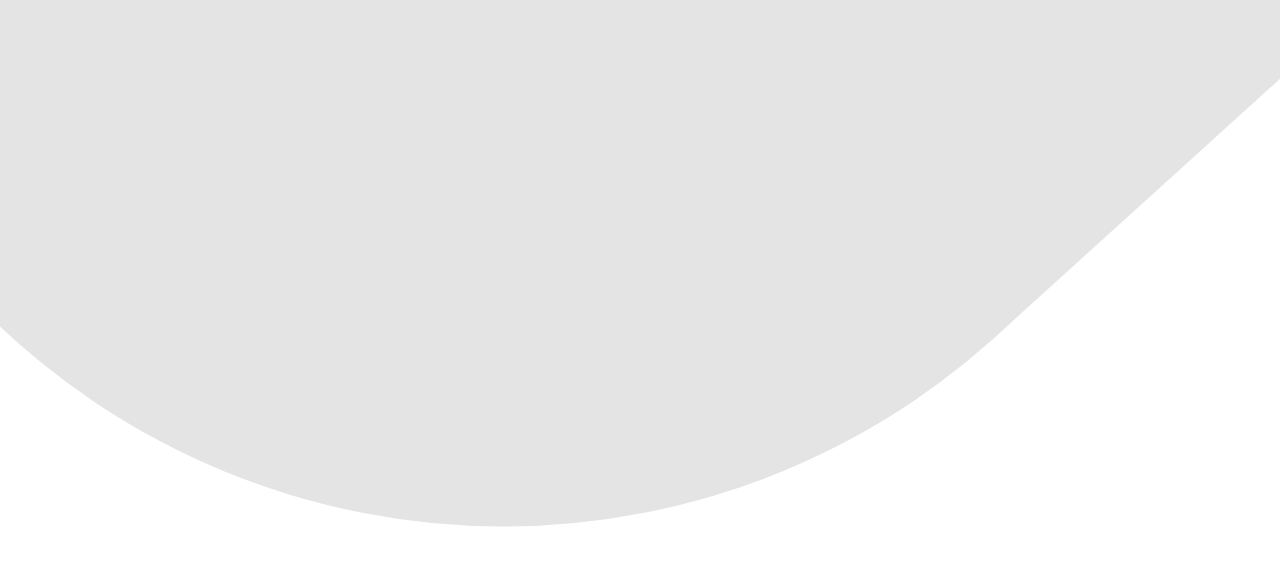
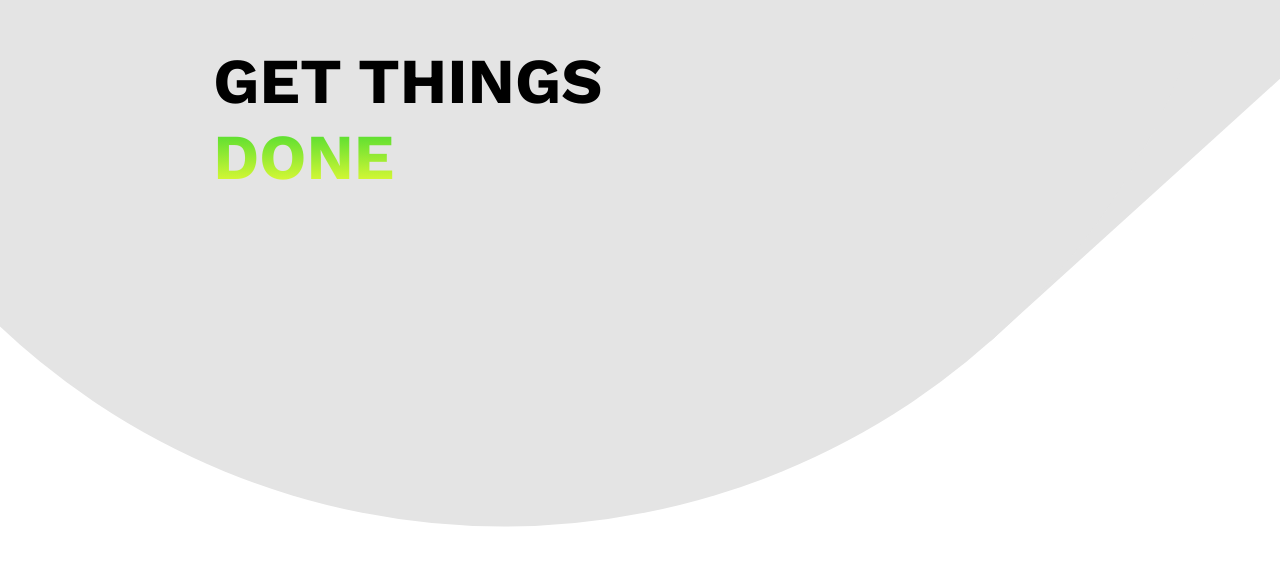
Before and after one commit to AriManjikian/Accomplishr, a plain HTML site: page index.html in a window 1280 px wide. Shown: the part 109-674 px from the top of the page. Drawn offline with nearby package versions, Linux system fonts and the light colour scheme.

Commit message:
GET THINGS DONE placement

```diff
--- a/index.html
+++ b/index.html
@@ -5,9 +5,14 @@
     <meta name="viewport" content="width=device-width, initial-scale=1.0">
     <title>Accomplishr</title>
     <link rel="stylesheet" href="styles.css">
+    <link rel="preconnect" href="https://fonts.googleapis.com">
+    <link rel="preconnect" href="https://fonts.gstatic.com" crossorigin>
+    <link href="https://fonts.googleapis.com/css2?family=Work+Sans:wght@700&display=swap" rel="stylesheet">
     <script src="main.js" defer></script>
 </head>
 <body>
+    <main>
+
         <!--BG-SHAPE LIGHT-->
         <svg class="bg-shape light" viewBox="0 0 1440 939" fill="none" xmlns="http://www.w3.org/2000/svg">
             <path d="M833.051 -1108.27L2426.57 -682.743L1114.05 506.717L833.051 -1108.27Z" fill="#E4E4E4"/>
@@ -18,5 +23,8 @@
             <path d="M827.378 -1105.07L2420.9 -679.548L1108.38 509.911L827.378 -1105.07Z" fill="#3D465F"/>
             <ellipse cx="560.572" cy="-97.6084" rx="821.244" ry="815.678" fill="#3D465F"/>
         </svg>
+        <p class="GET-THINGS GTD">GET THINGS</p>
+        <p class="DONE GTD">DONE</p>
+    </main>
 </body>
 </html>
--- a/styles.css
+++ b/styles.css
@@ -1,16 +1,43 @@
 :root{
     --bg-color-light: #fff;
     --bg-color-dark: #272934;
+    --title-font: 'Work Sans', sans-serif;
 }
 
+*, *::before, *::after{
+    margin: 0;
+}
 body{
-    margin: 0;
     overflow-x: hidden;
 }
 
 .bg-shape{
     position: absolute;
     z-index: -10;
+}
+
+main{
+    display: grid;
+    grid-template-columns: repeat(6, 1fr);
+    grid-template-rows: repeat(6, 1fr);
+}
+
+.GTD{
+    font-family: var(--title-font);
+    font-size: 5vw;
+    height: fit-content;
+}
+.GET-THINGS{
+    grid-column: 2/span 4;
+    grid-row-start: 3;
+}
+.DONE{
+    background: -webkit-repeating-linear-gradient(#33D630, #FBFF35);
+    background-clip: text;
+    -webkit-background-clip: text;
+    -webkit-text-fill-color: transparent;
+    grid-column: 2/span 4;
+    grid-row-start: 4;
 }
 
 /*Dark Mode*/
```
Lines whose indentation alone changed are shown as unchanged.
